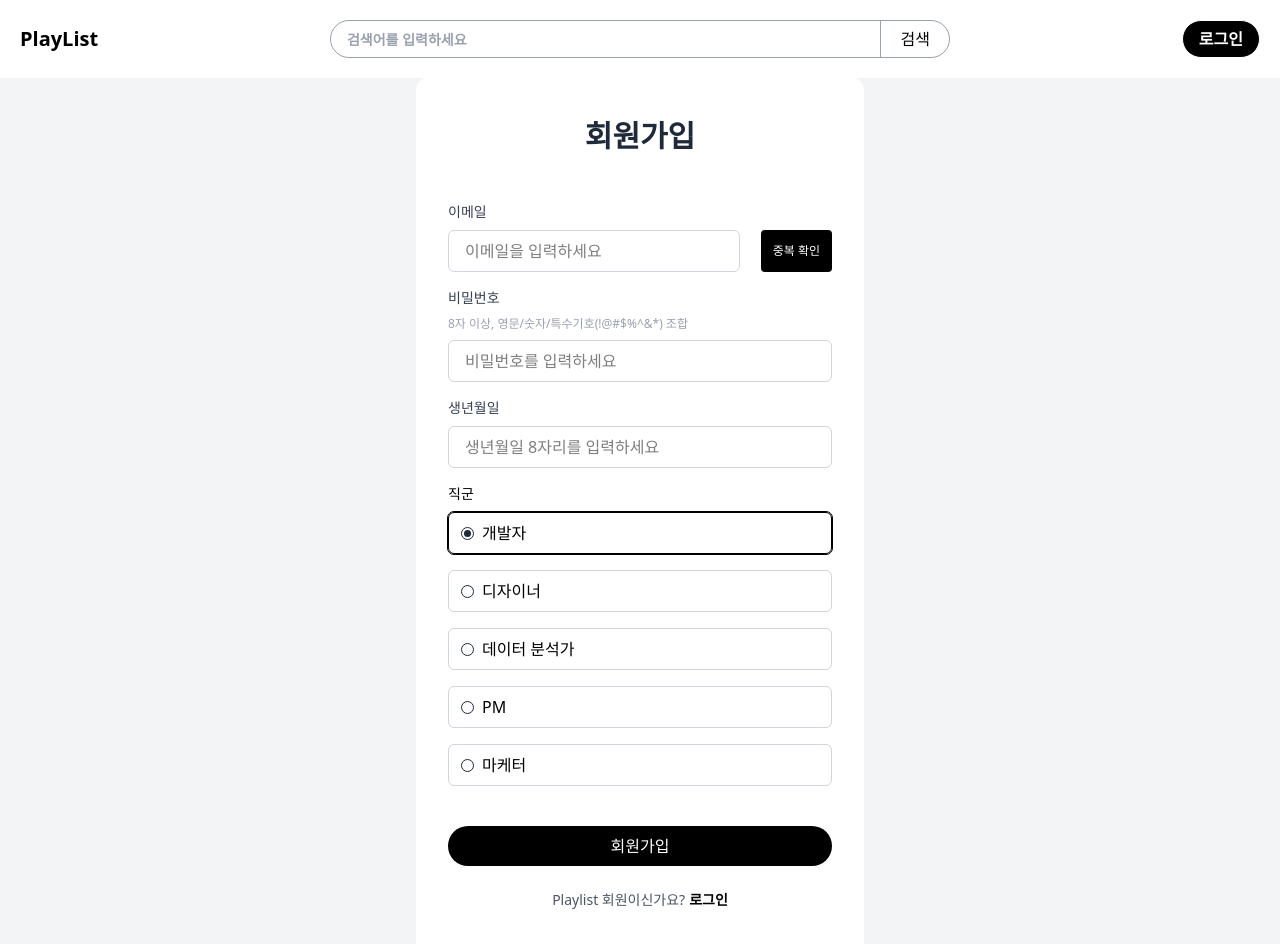
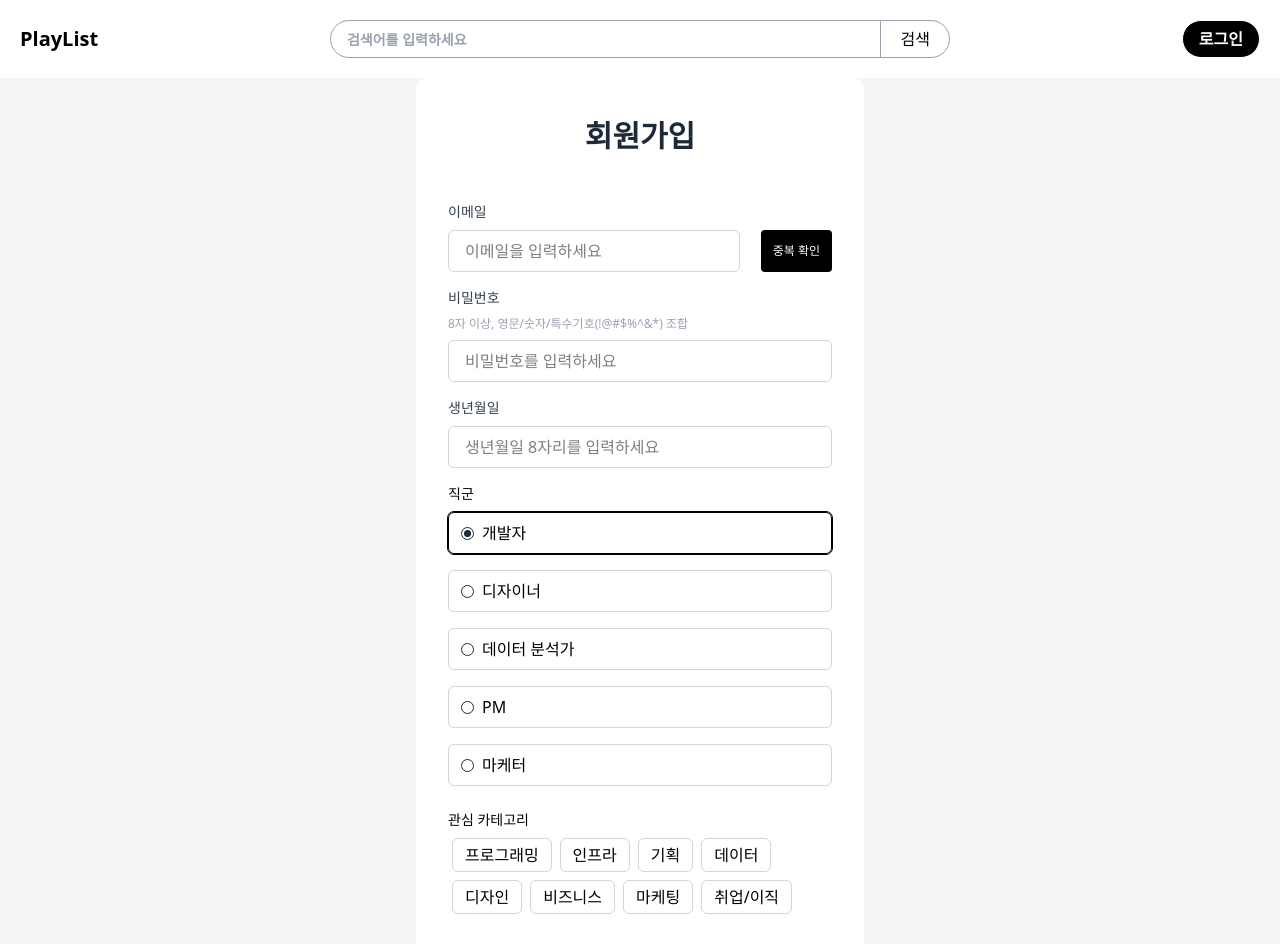
Before and after one commit to jyooni99/playlist, a React (Vite) app: page /signup in a window 1280 px wide. Shown: the top 944 px of the page. Built offline with nearby package versions, Linux system fonts and the light colour scheme.

Commit message:
feat: 관심 분야 필드 추가 - input type을 세분화 - 체크박스 구현 및 useForm과 연결, 유효성 검사 추가 - type 수정 (Record<string, string>에서 <T>로 변경) - field.ts 파일명 form.ts로 변경 - form.ts에 form values type 추가

```diff
--- /dev/null
+++ b/src/components/checkbox.tsx
@@ -0,0 +1,28 @@
+import type { CheckboxField } from '../types/field';
+
+type CheckboxProps = CheckboxField & {
+  checked: boolean;
+  onChange: (e: React.ChangeEvent<HTMLInputElement>) => void;
+};
+
+const Checkbox = ({ id, name, value, checked, onChange }: CheckboxProps) => {
+  return (
+    <label
+      htmlFor={id}
+      className={`inline-flex items-center py-1 px-3 mt-2 mx-1 rounded-md border cursor-pointer ${checked ? 'outline-1 outline-black' : 'border-gray-300'}`}
+    >
+      <span className='text-center'>{value}</span>
+      <input
+        type='checkbox'
+        id={id}
+        name={name}
+        value={value}
+        onChange={onChange}
+        checked={checked}
+        className='appearance-none absolute'
+      />
+    </label>
+  );
+};
+
+export default Checkbox;
--- a/src/components/radio.tsx
+++ b/src/components/radio.tsx
@@ -1,4 +1,4 @@
-import type { RadioField } from '../types/form';
+import type { RadioField } from '../types/field';
 
 type RadioProps = RadioField & {
   checked: boolean;
--- a/src/constants/form-fields.ts
+++ b/src/constants/form-fields.ts
@@ -1,15 +1,16 @@
-import type { InputField, RadioField } from '../types/form';
+import type { LoginFormValuesType, SignUpFormValuesType } from '../types/form';
+import type { CheckboxField, LoginInputField, RadioField, SignUpInputField } from '../types/field';
 
-export const loginInitialValues = { email: '', password: '' };
-export const signUpInitialValues = {
+export const loginInitialValues: LoginFormValuesType = { email: '', password: '' };
+export const signUpInitialValues: SignUpFormValuesType = {
   email: '',
   password: '',
   birth: '',
   jobCategory: '개발자',
-  interests: '',
+  interests: [],
 };
 
-export const loginFields: InputField[] = [
+export const loginFields: LoginInputField[] = [
   {
     id: 'email',
     type: 'email',
@@ -24,7 +25,7 @@ export const loginFields: InputField[] = [
   },
 ];
 
-export const signUpFields: InputField[] = [
+export const signUpFields: SignUpInputField[] = [
   {
     id: 'email',
     type: 'email',
@@ -55,3 +56,14 @@ export const jobCategory: RadioField[] = [
   { name: 'jobCategory', id: 'PM', value: 'PM' },
   { name: 'jobCategory', id: 'Marketer', value: '마케터' },
 ];
+
+export const interests: CheckboxField[] = [
+  { name: 'interests', id: 'programming', value: '프로그래밍' },
+  { name: 'interests', id: 'infrastructure', value: '인프라' },
+  { name: 'interests', id: 'planning', value: '기획' },
+  { name: 'interests', id: 'data', value: '데이터' },
+  { name: 'interests', id: 'design', value: '디자인' },
+  { name: 'interests', id: 'business', value: '비즈니스' },
+  { name: 'interests', id: 'marketing', value: '마케팅' },
+  { name: 'interests', id: 'careers/jobChange', value: '취업/이직' },
+];
--- a/src/hooks/use-form.tsx
+++ b/src/hooks/use-form.tsx
@@ -1,23 +1,40 @@
 import { useEffect, useState } from 'react';
 import { formattedDate } from '../utils/formatted-date';
 
-type UseFormProps = {
-  initialValues: Record<string, string>;
-  onSubmit: (values: Record<string, string>) => void;
-  validate: (values: Record<string, string>) => Record<string, string | undefined>;
+type UseFormProps<T> = {
+  initialValues: T;
+  onSubmit: (values: T) => void;
+  validate: (values: T) => Partial<Record<keyof T, string>>;
 };
 
-const useForm = ({ initialValues, onSubmit, validate }: UseFormProps) => {
-  const [values, setValues] = useState<Record<string, string>>(initialValues);
-  const [errors, setErrors] = useState<Record<string, string | undefined>>({});
-  const [touched, setTouched] = useState<Record<string, boolean>>({});
+function useForm<T>({ initialValues, onSubmit, validate }: UseFormProps<T>) {
+  const [values, setValues] = useState<T>(initialValues);
+  const [errors, setErrors] = useState<Partial<Record<keyof T, string>>>({});
+  const [touched, setTouched] = useState<Partial<Record<keyof T, boolean>>>({});
 
   // 입력 필드 별 값 업데이트
   const handleInputChange = (e: React.ChangeEvent<HTMLInputElement>) => {
     const { name, value } = e.target;
-
     const formattedValue = name === 'birth' ? formattedDate(value) : value;
     setValues((prevValues) => ({ ...prevValues, [name]: formattedValue }));
+  };
+
+  // checkbox용 onChange 함수 (복수선택)
+  const handleCheckboxChange = (e: React.ChangeEvent<HTMLInputElement>) => {
+    const { name, value, checked } = e.target;
+    const key = name as keyof T;
+
+    setValues((prevValues) => {
+      const current = Array.isArray(prevValues[key]) ? prevValues[key] : [];
+
+      if (checked) {
+        return { ...prevValues, [key]: [...current, value] };
+      } else {
+        return { ...prevValues, [key]: current.filter((checkValue) => checkValue !== value) };
+      }
+    });
+
+    setTouched((prevTouched) => ({ ...prevTouched, [key]: true }));
   };
 
   // 입력 필드 별 touched 상태 업데이트 (touched 상태인 입력필드만 검사)
@@ -49,7 +66,8 @@ const useForm = ({ initialValues, onSubmit, validate }: UseFormProps) => {
     handleInputChange,
     handleBlur,
     handleSubmit,
+    handleCheckboxChange,
   };
-};
+}
 
 export default useForm;
--- a/src/pages/login.tsx
+++ b/src/pages/login.tsx
@@ -3,20 +3,20 @@ import { Link } from 'react-router-dom';
 import Input from '../components/input';
 import useForm from '../hooks/use-form';
 import { loginValidator } from '../utils/validators';
-import { loginFields } from '../constants/form-fields';
+import { loginFields, loginInitialValues } from '../constants/form-fields';
+import type { LoginFormValuesType } from '../types/form';
 
 const Login = () => {
-  const initialValues = { email: '', password: '' };
-
   const onSubmit = (values: Record<string, string>) => {
     console.log('로그인 성공', values);
   };
 
-  const { values, touched, errors, handleInputChange, handleBlur, handleSubmit } = useForm({
-    initialValues,
-    onSubmit,
-    validate: loginValidator,
-  });
+  const { values, touched, errors, handleInputChange, handleBlur, handleSubmit } =
+    useForm<LoginFormValuesType>({
+      initialValues: loginInitialValues,
+      onSubmit,
+      validate: loginValidator,
+    });
 
   return (
     <div className='min-h-screen flex flex-col items-center justify-center bg-gray-100'>
--- a/src/pages/signup.tsx
+++ b/src/pages/signup.tsx
@@ -2,19 +2,34 @@ import { Link } from 'react-router-dom';
 
 import Input from '../components/input';
 import useForm from '../hooks/use-form';
-import { loginValidator } from '../utils/validators';
-import { jobCategory, signUpFields, signUpInitialValues } from '../constants/form-fields';
+import { signUpValidator } from '../utils/validators';
+import {
+  interests,
+  jobCategory,
+  signUpFields,
+  signUpInitialValues,
+} from '../constants/form-fields';
 import Radio from '../components/radio';
+import Checkbox from '../components/checkbox';
+import type { SignUpFormValuesType } from '../types/form';
 
 const SignUp = () => {
-  const onSubmit = (values: Record<string, string>) => {
-    console.log('로그인 성공', values);
+  const onSubmit = (values: SignUpFormValuesType) => {
+    console.log('회원가입 성공', values);
   };
 
-  const { values, touched, errors, handleInputChange, handleBlur, handleSubmit } = useForm({
+  const {
+    values,
+    touched,
+    errors,
+    handleInputChange,
+    handleCheckboxChange,
+    handleBlur,
+    handleSubmit,
+  } = useForm<SignUpFormValuesType>({
     initialValues: signUpInitialValues,
     onSubmit,
-    validate: loginValidator,
+    validate: signUpValidator,
   });
 
   return (
@@ -22,6 +37,7 @@ const SignUp = () => {
       <div className='w-full max-w-md bg-white pt-10 pb-20 px-8 rounded-xl'>
         <h2 className='text-3xl font-bold text-center text-gray-800 mb-12'>회원가입</h2>
         <form onSubmit={handleSubmit}>
+          {/* 이메일, 비밀번호, 생년월일 */}
           {signUpFields.map(
             ({
               id,
@@ -54,6 +70,7 @@ const SignUp = () => {
             },
           )}
 
+          {/* 직군: 단일 선택 */}
           <p className='text-sm'>직군</p>
           <div className='flex flex-col py-2 gap-4'>
             {jobCategory.map(({ name, id, value }) => {
@@ -70,6 +87,27 @@ const SignUp = () => {
             })}
           </div>
 
+          {/* 관심 카테고리: 복수 선택 */}
+          <p className='text-sm pt-4'>관심 카테고리</p>
+          <div className='gap-4'>
+            {interests.map(({ name, id, value }) => {
+              return (
+                <Checkbox
+                  key={id}
+                  id={id}
+                  name={name}
+                  value={value}
+                  checked={values.interests.includes(value)}
+                  onChange={handleCheckboxChange}
+                />
+              );
+            })}
+          </div>
+          {errors['interests'] && touched['interests'] && (
+            <p className='mt-2 text-xs text-red-600'>{errors['interests']}</p>
+          )}
+
+          {/* 회원가입 버튼 */}
           <div className='mt-8'>
             <button
               type='submit'
@@ -80,7 +118,7 @@ const SignUp = () => {
           </div>
         </form>
 
-        {/* 회원가입 버튼 */}
+        {/* 로그인 이동 버튼 */}
         <div className='mt-6 text-center'>
           <p className='text-sm text-gray-600'>
             <span>Playlist 회원이신가요?</span>
--- /dev/null
+++ b/src/types/field.ts
@@ -0,0 +1,35 @@
+// 필드 타입
+import type { LoginFormValuesType, SignUpFormValuesType } from './form';
+
+export type InputFieldType = 'text' | 'password' | 'email' | 'number';
+
+type CommonInputField = {
+  type: InputFieldType;
+  label?: string;
+  placeholder?: string;
+};
+
+export type LoginInputField = CommonInputField & {
+  id: keyof LoginFormValuesType;
+};
+
+export type SignUpInputField = CommonInputField & {
+  id: keyof SignUpFormValuesType;
+  helperText?: string;
+  showToggle?: boolean;
+  rightButtonLabel?: string;
+  rightButtonAction?: () => void;
+  inputMode?: React.HTMLAttributes<HTMLInputElement>['inputMode'];
+};
+
+export type RadioField = {
+  id: string;
+  name: string;
+  value: string;
+};
+
+export type CheckboxField = {
+  id: string;
+  name: string;
+  value: string;
+};
--- a/src/utils/validators.ts
+++ b/src/utils/validators.ts
@@ -1,14 +1,17 @@
 // 유효성 검사 함수
+
+import type { LoginFormValuesType, SignUpFormValuesType } from '../types/form';
 
 function validateEmail(value: string): string | undefined {
   const emailRegex = /^[a-zA-Z0-9._%+-]+@[a-zA-Z0-9.-]+\.[a-zA-Z]{2,4}$/;
   if (!value.length) return '이메일을 입력하세요.';
   if (!emailRegex.test(value)) return '이메일 주소가 유효하지 않습니다.';
+
   return undefined;
 }
 
 function validatePassword(value: string): string | undefined {
-  const passwordRegex = /^(?=.*[a-zA-Z])(?=.*[0-9])(?=.*[!@#$%^&*])[a-zA-Z0-9!@#$%^&*]{8,}$/;
+  const passwordRegex = /^(?=.*[a-zA-Z])(?=.*[0-9])(?=.*[!@#$%^&*])[a-zA-Z0-9!@#$%^&*]{8,20}$/;
   if (!value.length) return '비밀번호를 입력하세요.';
   if (!passwordRegex.test(value))
     return '비밀번호를 확인해주세요. (최소 8자, 영문,숫자,특수문자 포함)';
@@ -20,7 +23,7 @@ function validateBirth(value: string): string | undefined {
   const birthRegex = /^[0-9]{4}-[0-9]{2}-[0-9]{2}$/;
 
   if (!value.length) return '생년월일을 입력하세요.';
-  if (birthRegex.test(value)) return '입력하신 생년월일 형식이 올바르지 않습니다.';
+  if (!birthRegex.test(value)) return '입력하신 생년월일 형식이 올바르지 않습니다.';
 
   const date = new Date(value);
   const [year, month, day] = value.split('-').map(Number);
@@ -37,10 +40,19 @@ function validateBirth(value: string): string | undefined {
   if (!isValidDate || !isValidYear) {
     return '입력하신 생년월일이 유효하지 않습니다.';
   }
+
+  return undefined;
 }
 
-export function loginValidator(values: Record<string, string>): Record<string, string | undefined> {
-  const errors: Record<string, string | undefined> = {};
+function validateInterests(value: string[]): string | undefined {
+  if (!value.length) return '관심사를 한 가지 이상 선택해주세요.';
+  return undefined;
+}
+
+export function loginValidator(
+  values: LoginFormValuesType,
+): Partial<Record<keyof LoginFormValuesType, string>> {
+  const errors: Partial<Record<keyof LoginFormValuesType, string>> = {};
 
   const emailError = validateEmail(values.email);
   if (emailError) errors.email = emailError;
@@ -52,9 +64,9 @@ export function loginValidator(values: Record<string, string>): Record<string, s
 }
 
 export function signUpValidator(
-  values: Record<string, string>,
-): Record<string, string | undefined> {
-  const errors: Record<string, string | undefined> = {};
+  values: SignUpFormValuesType,
+): Partial<Record<keyof SignUpFormValuesType, string>> {
+  const errors: Partial<Record<keyof SignUpFormValuesType, string>> = {};
 
   const emailError = validateEmail(values.email);
   if (emailError) errors.email = emailError;
@@ -65,5 +77,8 @@ export function signUpValidator(
   const birthError = validateBirth(values.birth);
   if (birthError) errors.birth = birthError;
 
+  const interestsError = validateInterests(values.interests);
+  if (interestsError) errors.interests = interestsError;
+
   return errors;
 }
```
Also changed, not shown: src/components/input.tsx (+5 -4 lines), src/types/form.ts (+7 -16 lines).
